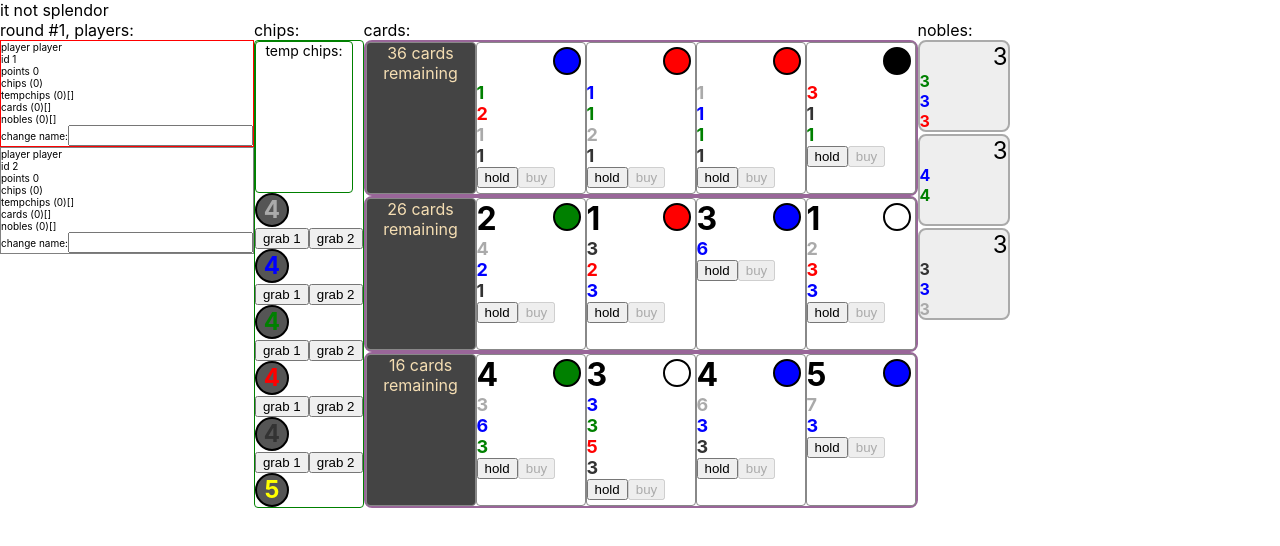
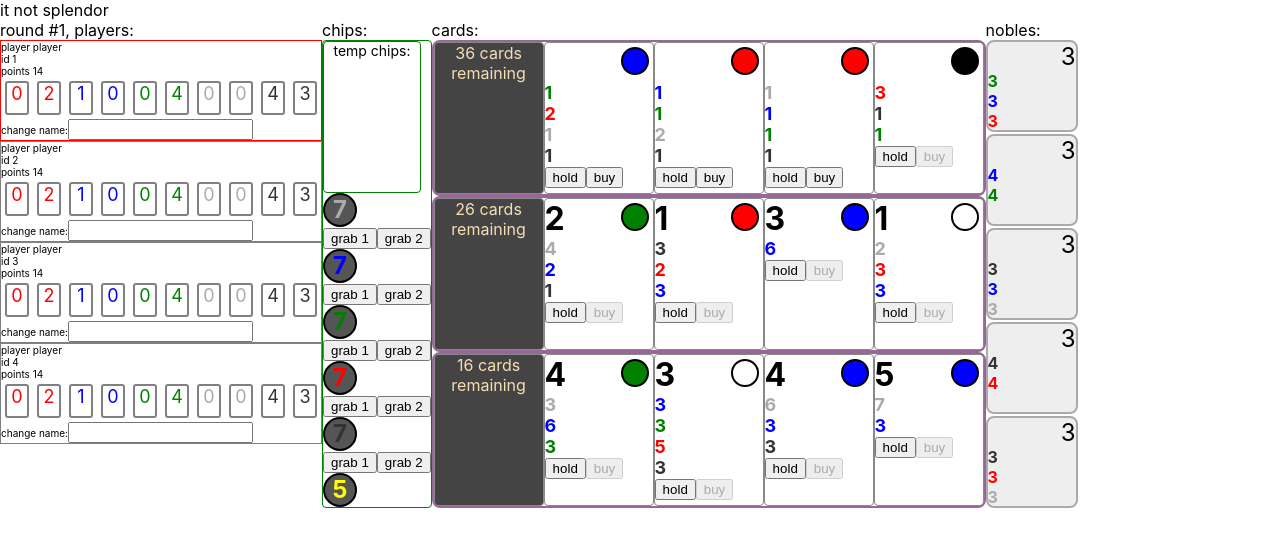
Before and after one commit to jmenter/splendr, a React (Create React App) app: page / in a window 1280 px wide. Shown: the top 546 px of the page. Built offline with nearby package versions, Linux system fonts and the light colour scheme.

Commit message:
nobles, cards and end games Oh My

```diff
--- a/src/components/Game/PlayerComponent.scss
+++ b/src/components/Game/PlayerComponent.scss
@@ -10,6 +10,38 @@
   .chips-container {
     display: flex;
   }
+  .cards-container {
+    display: flex;
+  }
+  .player-cards {
+    flex-direction: row;
+    .card {
+      margin: 4px;
+      float: left;
+      width: 20px;
+      height: 30px;
+      border-radius: 3px;
+      border: 2px solid gray;
+      text-align: center;
+      font-size: 18px;
+    }
+  }
+  .nobles-container {
+    display: flex;
+  }
+  .player-nobles {
+    flex-direction: row;
+    .noble {
+      margin: 4px;
+      float: left;
+      width: 20px;
+      height: 30px;
+      border-radius: 3px;
+      border: 2px solid gray;
+      text-align: center;
+      font-size: 18px;
+    }
+  }
   .player-chips {
     .white {
       border: 2px solid gray;
@@ -18,7 +50,7 @@
     }
     .blue {
       border: 2px solid gray;
-      background-color: blue;
+      background-color: rgb(0, 115, 255);
       color: black;
     }
     .green {
@@ -36,6 +68,11 @@
       background-color: black;
       color: white;
     }
+    .wild {
+      border: 2px solid gray;
+      background-color: yellow;
+      color: black;
+    }
     .chip {
       float: left;
       margin: 4px;
--- a/src/components/Game/PlayerComponent.tsx
+++ b/src/components/Game/PlayerComponent.tsx
@@ -33,23 +33,37 @@ export default class PlayerComponent extends React.Component<PlayerProps> {
           <div>id {player.id}</div>
           <div>points {player.totalPoints}</div>
           <div className="chips-container">
-            chips ({player.chipCount}){/* {JSON.stringify(player.chips)} */}
+            {/* chips ({player.chipCount}){JSON.stringify(player.chips)} */}
             <div className="player-chips">
-              {Array.from(player.chips).map((value) => {
+              {Array.from(player.chips)
+                .filter((value) => value[1] > 0)
+                .map((value) => {
                   const color = value[0];
                   const quantity = value[1];
                   return <div className={`chip ${color}`}>{quantity}</div>;
                 })}
             </div>
           </div>
-          <div>
-            tempchips ({player.tempChipCount}){JSON.stringify(player.tempChips)}
+
+          <div className="cards-container">
+            <div className="player-cards">
+              {player.tableau.map((card) => {
+                return (
+                  <div className={`card ${card.color}`}>{card.pointValue}</div>
+                );
+              })}
+            </div>
+            {/* cards ({player.tableau.length}){JSON.stringify(player.tableau)} */}
+          </div>
+
+          <div className="nobles-container">
+            <div className="player-nobles">
+              {player.nobles.map((noble) => {
+                return <div className={`noble`}>{noble.pointValue}</div>;
+              })}
             </div>
             <div>
-            cards ({player.tableau.length}){JSON.stringify(player.tableau)}
-          </div>
-          <div>
-            nobles ({player.nobles.length}){JSON.stringify(player.nobles)}
+              {/* nobles ({player.nobles.length}){JSON.stringify(player.nobles)} */}
             </div>
             <form onSubmit={this.handleSubmit}>
               <label>
@@ -63,6 +77,7 @@ export default class PlayerComponent extends React.Component<PlayerProps> {
             </form>
           </div>
         </div>
+      </div>
     );
   }
 }
--- a/src/game/game.ts
+++ b/src/game/game.ts
@@ -176,32 +176,103 @@ export default class SplendorGame {
     this.nobleCheck();
     this.currentPlayerIndex++;
     if (this.currentPlayerIndex >= this.players.length) {
-      this.currentRound++;
-      this.currentPlayerIndex = 0;
+      this.handleEndOfRoundStuff();
     }
   }
 
+  private handleEndOfRoundStuff() {
+    const playersWithSufficientPoints = this.players.filter(
+      (player) => player.totalPoints >= 15
+    );
+    if (playersWithSufficientPoints.length === 0) {
+      this.finishRound();
+    } else if (playersWithSufficientPoints.length === 1) {
+      console.log("1 clear winner");
+      this.endGame(playersWithSufficientPoints[0]);
+    } else {
+      console.log("multiple possile winners: ", playersWithSufficientPoints);
+      const sortedByScore = playersWithSufficientPoints.sort(
+        (a: Player, b: Player) => a.totalPoints - b.totalPoints
+      );
+      const highestScore = sortedByScore[0].totalPoints;
+      console.log("highest score: ", highestScore);
+      const highestScorers = playersWithSufficientPoints.filter(
+        (player) => player.totalPoints === highestScore
+      );
+      console.log("all the higest scoreres:", highestScorers);
+      if (highestScorers.length === 1) {
+        console.log("1 winningest winner");
+        this.endGame(highestScorers[0]);
+      } else {
+        this.finishRound();
+      }
+    }
+  }
+
+  private finishRound() {
+    console.log("finishing round");
+
+    this.currentRound++;
+    this.currentPlayerIndex = 0;
+  }
+  private endGame(winner: Player) {
+    console.log("game has ended, winner: ", winner);
+  }
   private runCardTests() {
-    this.runTestsForCards(tier1Cards, "1");
-    this.runTestsForCards(tier2Cards, "2");
+    // this.runTestsForCards(tier1Cards, "1");
+    // this.runTestsForCards(tier2Cards, "2");
     this.runTestsForCards(tier3Cards, "3");
   }
 
   private runTestsForCards(cards: Card[], tierLabel: string) {
-    const totalPoints = cards
-      .map((card) => card.pointValue)
-      .reduce((p, c) => p + c);
-    console.log(`tier ${tierLabel} points: ${totalPoints}`);
+    console.log("\n\nbeginning test for tier : ", tierLabel);
+    console.log("here are my cards: ", cards);
+
+    const totalPointsValues = cards.map((card) => card.pointValue);
+    console.log("these are the totalPointsValues: ", totalPointsValues);
+
+    const totalPointsValuesReduced = totalPointsValues.reduce((p, c) => p + c);
+    console.log(
+      "these are the totalPointsValuesReduced",
+      totalPointsValuesReduced
+    );
+
+    // const totalPoints = cards
+    //   .map((card) => card.pointValue)
+    //   .reduce((p, c) => p + c);
+    // console.log(`tier ${tierLabel} points: ${totalPoints}`);
+
     console.log("cards of color:");
     AllCardColors.forEach((cardColor) => {
+      console.log("now checking for: ", cardColor);
       const cardsOfColor = cards.filter((card) => card.color === cardColor);
-      const costsOfColor = cards
-        .flatMap((card) => card.costs)
-        .filter((cardCost) => cardCost.color === cardColor)
-        .map((cardCost) => cardCost.amount)
-        .reduce((p, c) => p + c);
+
+      const mappedCostsOfColor = cards.map((card) => card.costs);
+      console.log("map: ", mappedCostsOfColor);
+
+      const flatMappedCostsOfColor = mappedCostsOfColor.flat();
+      console.log("flat", flatMappedCostsOfColor);
+      const flatMappedCostsOfColorFilter = flatMappedCostsOfColor.filter(
+        (cardCost) => cardCost.color === cardColor
+      );
+      console.log("filter", flatMappedCostsOfColorFilter);
+      const flatMappedCostsOfColorFilterReMapped = flatMappedCostsOfColorFilter.map(
+        (cardCost) => cardCost.amount
+      );
+      console.log("map", flatMappedCostsOfColorFilterReMapped);
+      const flatMappedCostsOfColorFilterReMappedReduced = flatMappedCostsOfColorFilterReMapped.reduce(
+        (p, c) => p + c
+      );
+      console.log("reduced", flatMappedCostsOfColorFilterReMappedReduced);
+      // const costsOfColor = cards;
+      // .flatMap((card) => card.costs)
+      // .filter((cardCost) => cardCost.color === cardColor)
+      // .map((cardCost) => cardCost.amount)
+      // .reduce((p, c) => p + c);
       console.log(`${cardsOfColor.length} cards for ${cardColor}`);
-      console.log(`tier ${tierLabel} costs for ${cardColor}: ${costsOfColor}`);
+      console.log(
+        `tier ${tierLabel} costs for ${cardColor}: ${flatMappedCostsOfColorFilterReMappedReduced}`
+      );
     });
   }
 }
--- a/src/game/player.ts
+++ b/src/game/player.ts
@@ -3,18 +3,18 @@ import { Card } from "./card";
 import { observable, computed, action } from "mobx";
 import { Noble, CardRequirement } from "./noble";
 
-// const fakeTableau: Card[] = [
-//   { pointValue: 0, color: "red", tier: 1, costs: [] },
-//   { pointValue: 0, color: "red", tier: 1, costs: [] },
-//   { pointValue: 0, color: "blue", tier: 1, costs: [] },
-//   { pointValue: 0, color: "blue", tier: 1, costs: [] },
-//   { pointValue: 0, color: "green", tier: 1, costs: [] },
-//   { pointValue: 0, color: "green", tier: 1, costs: [] },
-//   { pointValue: 0, color: "white", tier: 1, costs: [] },
-//   { pointValue: 0, color: "white", tier: 1, costs: [] },
-//   { pointValue: 0, color: "black", tier: 1, costs: [] },
-//   { pointValue: 0, color: "black", tier: 1, costs: [] },
-// ];
+const fakeTableau: Card[] = [
+  { pointValue: 0, color: "red", tier: 1, costs: [] },
+  { pointValue: 2, color: "red", tier: 1, costs: [] },
+  { pointValue: 1, color: "blue", tier: 1, costs: [] },
+  { pointValue: 0, color: "blue", tier: 1, costs: [] },
+  { pointValue: 0, color: "green", tier: 1, costs: [] },
+  { pointValue: 4, color: "green", tier: 1, costs: [] },
+  { pointValue: 0, color: "white", tier: 1, costs: [] },
+  { pointValue: 0, color: "white", tier: 1, costs: [] },
+  { pointValue: 4, color: "black", tier: 1, costs: [] },
+  { pointValue: 3, color: "black", tier: 1, costs: [] },
+];
 export default class Player {
   id: number;
   @observable name: string;
@@ -28,7 +28,7 @@ export default class Player {
   constructor(id: number, name: string) {
     this.id = id;
     this.name = name;
-    // fakeTableau.forEach(card => this.tableau.push(card))
+    fakeTableau.forEach((card) => this.tableau.push(card));
   }
 
   public costReductionFor(chipColor: ChipColor): number {
--- a/src/stores/GameStore.ts
+++ b/src/stores/GameStore.ts
@@ -1,5 +1,5 @@
 import SplendorGame from "../game/game";
 
 export default class GameStore {
-  game: SplendorGame = new SplendorGame(2);
+  game: SplendorGame = new SplendorGame(4);
 }
```
Lines whose indentation alone changed are shown as unchanged.
